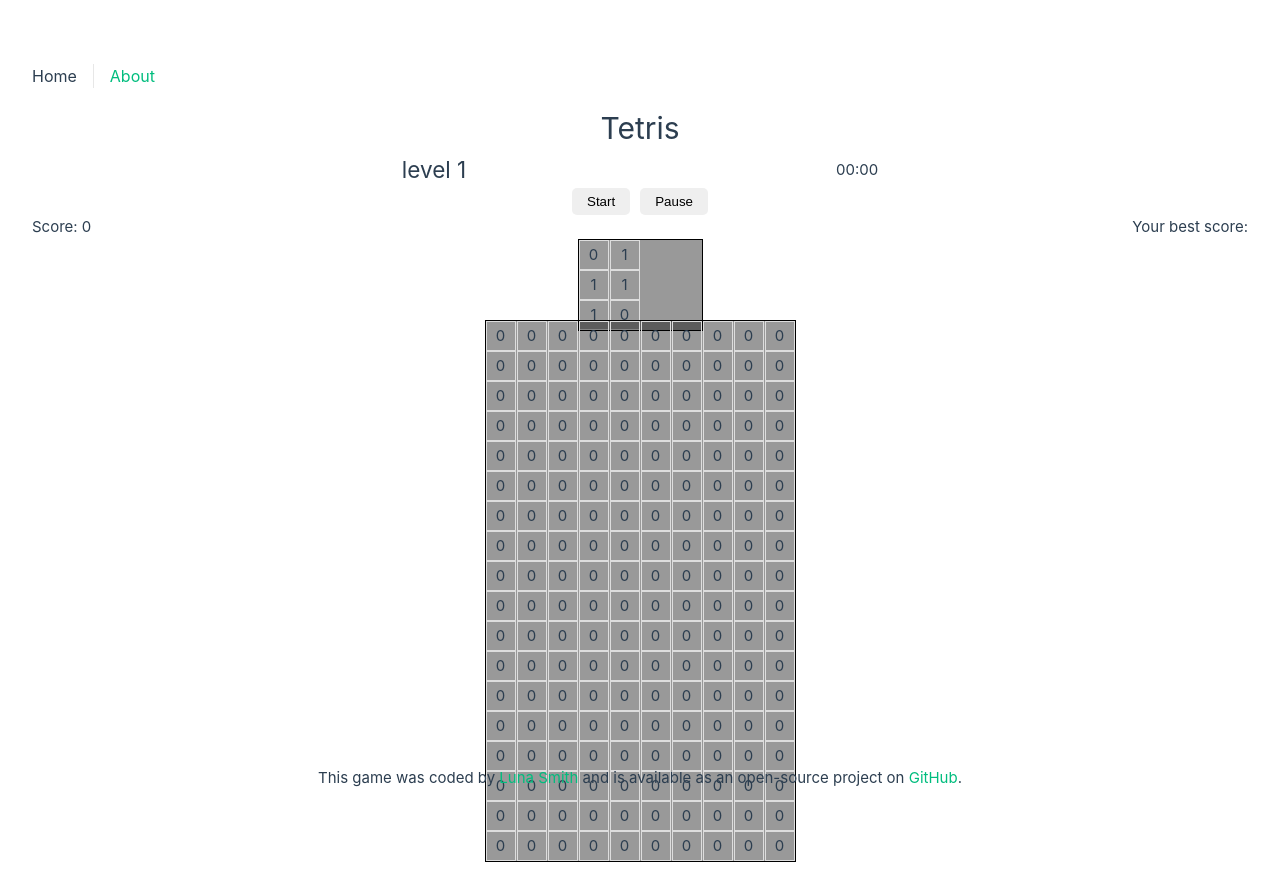
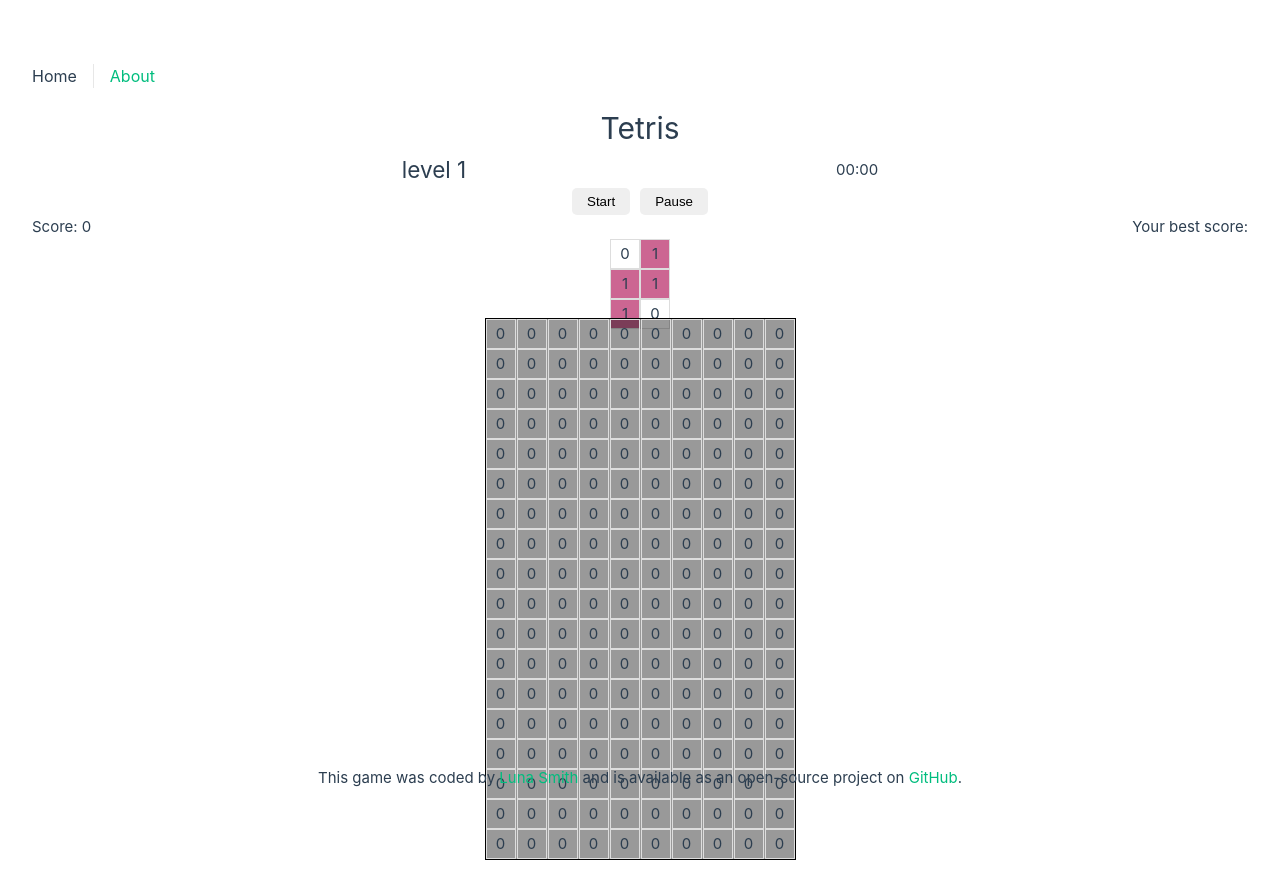
Before and after one commit to Lu-Smith/tetris_vue_typescript_tdd, a Vue app in the folder tetris/: page / in a window 1280 px wide. Built offline with nearby package versions, Linux system fonts and the light colour scheme.

Commit message:
Updated testing in GameContainer

```diff
--- a/tetris/src/components/GameContainer.vue
+++ b/tetris/src/components/GameContainer.vue
@@ -26,16 +26,14 @@ const currentTetrisBlock = ref(getRandomTetrisShape());
 
 <template>
         <div class="block-container">
-        <div class="block">
             <div class="block-rows" v-for="(blockRow, rowIndex) in currentTetrisBlock " :key="rowIndex">
                 <div
                 class="block-cells"
                 v-for="(blockCell, cellIndex) in blockRow"
                 :key="cellIndex"
-                :class="{ backgroundColor: blockCell === 1 ? 'red' : 'transparent' }">
+                :style="{ backgroundColor: blockCell === 1 ? randomBackgroundColor : 'transparent' }">
                     {{ blockCell }}
                 </div>
-            </div>
         </div>
     </div>
     <div class="board-container">
@@ -67,7 +65,6 @@ const currentTetrisBlock = ref(getRandomTetrisShape());
 .block-cells {
   width: 30px;
   height: 30px;
-  background-color: transparent;
   border: 1px solid #ddd;
   display: flex;
     align-items: center;
```
Also changed, not shown: 1 other file (tests, documents, lock files or other folders).
